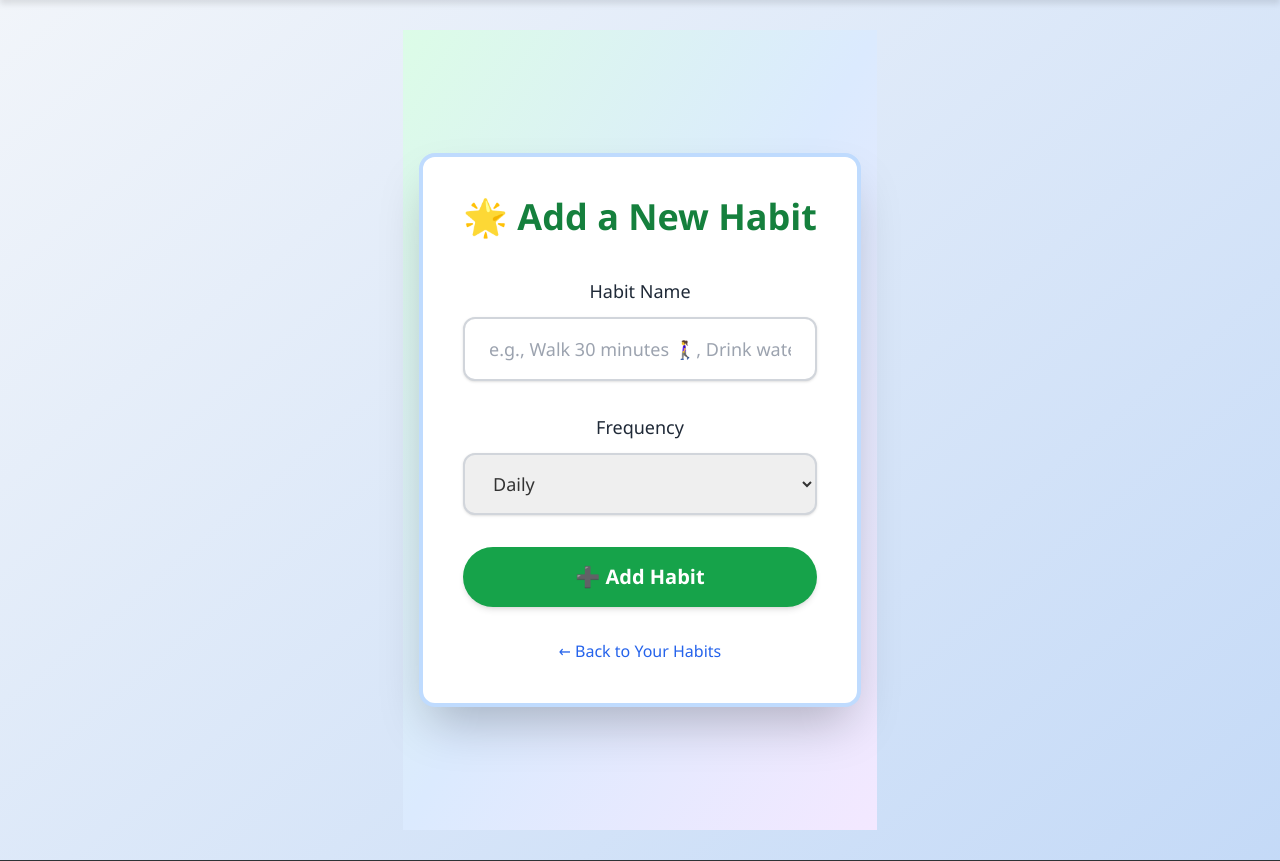
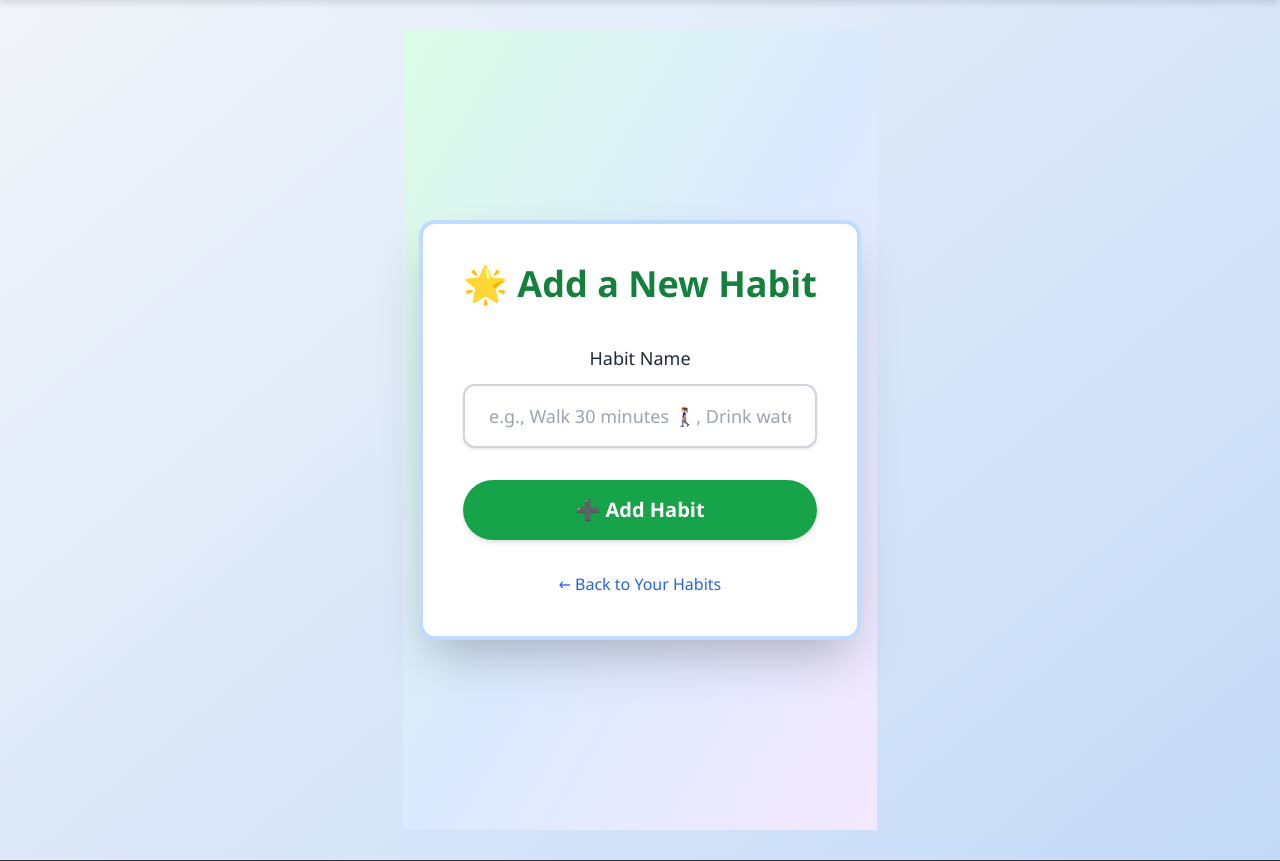
Before and after one commit to VINCENTLIM716/MINI-IT-3-10, a Flask app: page /add_habit in a window 1280 px wide. Shown: the part 156-1017 px from the top of the page. Run offline with Flask 3, Linux system fonts and the light colour scheme; a user stored in the database is signed in; some libraries are stand-ins or nearby versions.

```diff
--- a/app.py
+++ b/app.py
@@ -1,7 +1,7 @@
 from flask import Flask, render_template, request, redirect, url_for, session, flash
 from flask_sqlalchemy import SQLAlchemy
 from werkzeug.security import generate_password_hash, check_password_hash
-from datetime import date,datetime,timedelta
+from datetime import date,datetime
 from flask_mail import Mail, Message
 import random
 import os
@@ -41,7 +41,6 @@ class Habit(db.Model):
     id = db.Column(db.Integer, primary_key=True)
     user_id = db.Column(db.Integer, db.ForeignKey('user.id'), nullable=False)
     name = db.Column(db.String(150), nullable=False)
-    frequency = db.Column(db.String(20), nullable=False, default="Daily")
 
 class HabitCompletion(db.Model):
     id = db.Column(db.Integer, primary_key=True)
@@ -150,7 +149,6 @@ def habits():
             'id': habit.id,
             'name': habit.name,
             'streak': completions,
-            'frequency': habit.frequency  # Show frequency
         })
 
     return render_template('habit.html',
@@ -159,7 +157,6 @@ def habits():
                            user=user,
                            xp_needed=xp_needed,
                            progress_class=progress_class)
-
 
 @app.route('/stats')
 def stats():
@@ -193,10 +190,9 @@ def add_habit():
 
     if request.method == 'POST':
         habit_name = request.form['habit_name']
-        frequency = request.form['frequency']  # Get the selected frequency
         user_id = session['user_id']
 
-        new_habit = Habit(name=habit_name, user_id=user_id, frequency=frequency)  # Store frequency
+        new_habit = Habit(name=habit_name, user_id=user_id)
         db.session.add(new_habit)
         db.session.commit()
 
@@ -204,7 +200,6 @@ def add_habit():
         return redirect(url_for('habits'))
 
     return render_template('add_habit.html')
-
 
 @app.route('/complete_habit/<int:habit_id>', methods=['POST'])
 def complete_habit(habit_id):
@@ -214,42 +209,27 @@ def complete_habit(habit_id):
     user_id = session['user_id']
     today = date.today()
 
-    habit = Habit.query.get(habit_id)
-    if not habit:
-        flash('Habit not found!')
-        return redirect(url_for('habits'))
+    existing_completion = HabitCompletion.query.filter_by(
+        habit_id=habit_id,
+        user_id=user_id,
+        date=today
+    ).first()
 
-    # Check the frequency and the last completion date
-    frequency = habit.frequency
-    last_completion = HabitCompletion.query.filter_by(habit_id=habit_id, user_id=user_id).order_by(HabitCompletion.date.desc()).first()
+    if existing_completion:
+        flash('✅ You already completed this habit today!')
+    else:
+        completion = HabitCompletion(habit_id=habit_id, user_id=user_id, date=today)
+        db.session.add(completion)
 
-    if frequency == "Daily":
-        last_completed_date = last_completion.date if last_completion else None
-        if last_completed_date == today:
-            flash('✅ You already completed this habit today!')
-            return redirect(url_for('habits'))
-    elif frequency == "Weekly":
-        if last_completion and last_completion.date >= today - timedelta(days=7):
-            flash('✅ You already completed this habit this week!')
-            return redirect(url_for('habits'))
-    elif frequency == "Monthly":
-        if last_completion and last_completion.date.month == today.month and last_completion.date.year == today.year:
-            flash('✅ You already completed this habit this month!')
-            return redirect(url_for('habits'))
+        user = User.query.get(user_id)
+        xp_earned = 30
+        leveled_up = add_xp_and_check_level(user, xp_earned)
 
-    # Add new completion
-    completion = HabitCompletion(habit_id=habit_id, user_id=user_id, date=today)
-    db.session.add(completion)
+        db.session.commit()
 
-    user = User.query.get(user_id)
-    xp_earned = 30
-    leveled_up = add_xp_and_check_level(user, xp_earned)
-
-    db.session.commit()
-
-    flash(f'🎉 Habit completed! +{xp_earned} XP earned.')
-    if leveled_up:
-        flash(f'🚀 You leveled up to Level {user.level}!')
+        flash(f'🎉 Habit completed! +{xp_earned} XP earned.')
+        if leveled_up:
+            flash(f'🚀 You leveled up to Level {user.level}!')
 
     return redirect(url_for('habits'))
 
--- a/templates/add_habit.html
+++ b/templates/add_habit.html
@@ -18,21 +18,6 @@
                 />
             </div>
 
-            <!-- Add frequency selection -->
-            <div class="mb-8">
-                <label for="habit_frequency" class="block text-lg font-medium text-gray-800 mb-3">Frequency</label>
-                <select
-                    id="habit_frequency"
-                    name="frequency"
-                    required
-                    class="w-full px-6 py-4 text-lg border-2 border-gray-300 rounded-xl shadow focus:outline-none focus:ring-4 focus:ring-green-400 transition duration-300"
-                >
-                    <option value="daily">Daily</option>
-                    <option value="weekly">Weekly</option>
-                    <option value="monthly">Monthly</option>
-                </select>
-            </div>
-
             <button
                 type="submit"
                 class="w-full bg-green-600 hover:bg-green-700 text-white text-xl font-bold py-4 rounded-full shadow-md transition duration-300">
@@ -46,4 +31,4 @@
         </div>
     </div>
 </div>
-{% endblock %}
+{% endblock %}
--- a/templates/habit.html
+++ b/templates/habit.html
@@ -45,7 +45,7 @@
                 {% for habit in habits %}
                     <div class="habit-card bg-white p-5 rounded-xl shadow-md border border-gray-200">
                         <h4 class="text-lg font-bold text-gray-900">{{ habit.name }}</h4>
-                        <p class="text-gray-600 text-sm mt-1">Frequency: {{ habit.frequency }}</p>
+                        <p class="text-gray-600 text-sm mt-1">Frequency: Daily</p>
                         <p class="text-gray-600 text-sm">Streak: 🔥 {{ habit.streak }} days</p>
 
                         <form action="{{ url_for('complete_habit', habit_id=habit.id) }}" method="post" style="display:inline;">
```
Also changed, not shown: instance/users.db.
